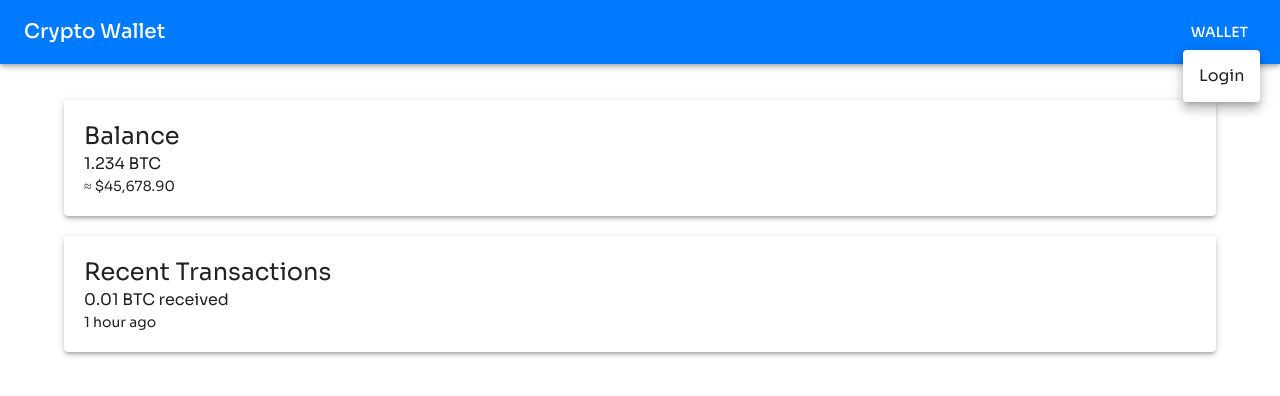
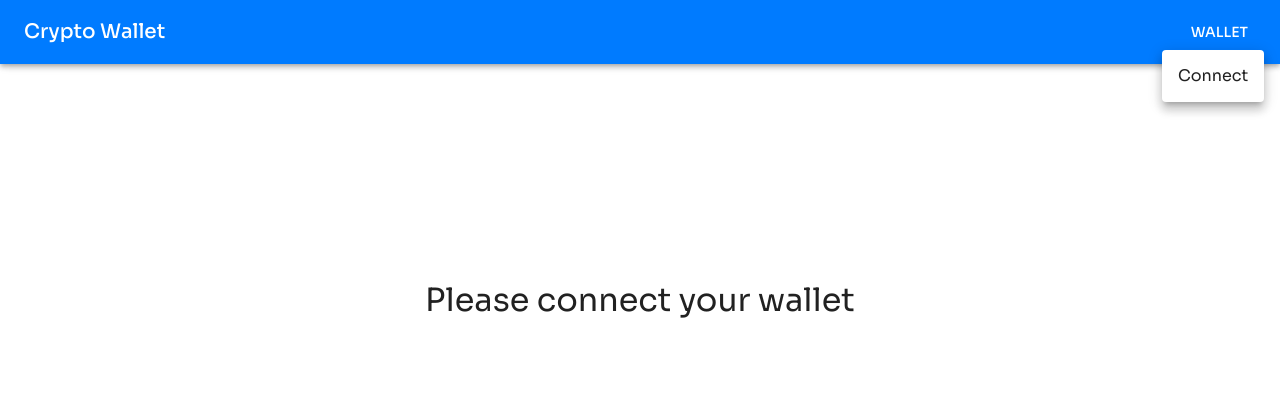
Before and after one commit to Qvadricepc/web3-metamask, a React (Vite) app: page / in a window 1280 px wide. Both pictures are taken after a click on the button "WALLET". Shown: the top 396 px of the page. Built offline with nearby package versions, Linux system fonts and the light colour scheme.

Commit message:
feat: metamask connect

```diff
--- a/package.json
+++ b/package.json
@@ -15,7 +15,8 @@
     "@mui/icons-material": "^5.14.3",
     "@mui/material": "^5.14.1",
     "react": "^18.2.0",
-    "react-dom": "^18.2.0"
+    "react-dom": "^18.2.0",
+    "web3": "^4.2.0"
   },
   "devDependencies": {
     "@types/react": "^18.2.14",
--- a/src/components/navbar.tsx
+++ b/src/components/navbar.tsx
@@ -1,8 +1,10 @@
 import { AppBar, Button, Menu, MenuItem, Toolbar, Typography } from '@mui/material'
-import { useState } from 'react'
+import { useEffect, useState } from 'react'
+import { useWallet } from '../hooks/useWallet.tsx'
 
 export const Navbar = () => {
   const [anchorEl, setAnchorEl] = useState<null | HTMLElement>(null)
+  const { account, connectWallet } = useWallet()
 
   const handleMenuOpen = (event: React.MouseEvent<HTMLButtonElement, MouseEvent>) => {
     setAnchorEl(event.currentTarget)
@@ -11,6 +13,10 @@ export const Navbar = () => {
   const handleMenuClose = () => {
     setAnchorEl(null)
   }
+
+  useEffect(() => {
+    setAnchorEl(null)
+  }, [account])
 
   return (
     <AppBar position='fixed'>
@@ -22,8 +28,11 @@ export const Navbar = () => {
           wallet
         </Button>
         <Menu anchorEl={anchorEl} open={Boolean(anchorEl)} onClose={handleMenuClose}>
-          <MenuItem onClick={handleMenuClose}>Login</MenuItem>
-          {/* Add more MenuItems here if needed */}
+          {account ? (
+            <MenuItem>{account}</MenuItem>
+          ) : (
+            <MenuItem onClick={connectWallet}>Connect</MenuItem>
+          )}
         </Menu>
       </Toolbar>
     </AppBar>
--- a/src/components/wallet.tsx
+++ b/src/components/wallet.tsx
@@ -1,10 +1,12 @@
 import { Container, Grid, Paper, Typography } from '@mui/material'
+import { useWallet } from '../hooks/useWallet.tsx'
 
 export const Wallet = () => {
-  const user = true
+  const { account } = useWallet()
+
   return (
     <Container sx={{ marginTop: '100px' }}>
-      {user ? (
+      {account ? (
         <>
           {/* Balance Overview */}
           <Paper elevation={3} sx={{ padding: '20px', marginBottom: '20px' }}>
@@ -28,7 +30,7 @@ export const Wallet = () => {
         <Grid
           sx={{ display: 'flex', justifyContent: 'center', alignItems: 'center', height: '50vh' }}
         >
-          <Typography sx={{ fontSize: '32px' }}>Please connect a wallet</Typography>
+          <Typography sx={{ fontSize: '32px' }}>Please connect your wallet</Typography>
         </Grid>
       )}
     </Container>
--- /dev/null
+++ b/src/hooks/useWallet.tsx
@@ -0,0 +1,57 @@
+import { useEffect, useState } from 'react'
+import { getAccounts } from '../web3-service.tsx'
+
+export const useWallet = () => {
+  const [account, setAccount] = useState<string | null>(null)
+
+  const updateAccounts = async () => {
+    try {
+      const accounts = await getAccounts()
+      if (accounts.length > 0) {
+        setAccount(accounts[0])
+      } else {
+        setAccount(null)
+      }
+    } catch (error) {
+      console.error('Error fetching accounts:', error)
+    }
+  }
+
+  useEffect(() => {
+    if (window.ethereum) {
+      void updateAccounts()
+
+      // When MetaMask account changes
+      window.ethereum.on('accountsChanged', updateAccounts)
+
+      // Cleanup event listener
+      return () => {
+        if (window.ethereum?.removeListener) {
+          window.ethereum.removeListener('accountsChanged', updateAccounts)
+        }
+      }
+    }
+  }, [])
+
+  const connectWallet = async () => {
+    if (window.ethereum) {
+      try {
+        await window.ethereum.request({ method: 'eth_requestAccounts' })
+
+        const accounts = await getAccounts()
+
+        if (accounts.length > 0) {
+          setAccount(accounts[0])
+        } else {
+          console.error('No accounts found.')
+        }
+      } catch (error) {
+        console.error('Error accessing wallet:', error)
+      }
+    } else {
+      console.error('Please install provider (MetaMask, etc.)')
+    }
+  }
+
+  return { account, connectWallet }
+}
--- /dev/null
+++ b/src/web3-service.tsx
@@ -0,0 +1,11 @@
+import Web3 from 'web3'
+
+export const web3 =
+  typeof window !== 'undefined' && window.ethereum ? new Web3(window.ethereum) : undefined
+
+export const getAccounts = async (): Promise<string[]> => {
+  if (!web3) {
+    throw new Error('Web3 is not initialized.')
+  }
+  return await web3.eth.getAccounts()
+}
```
Also changed, not shown: src/global.d.ts (added, +11 -0 lines), .eslintrc.cjs, 1 other file (tests, documents, lock files or other folders).
